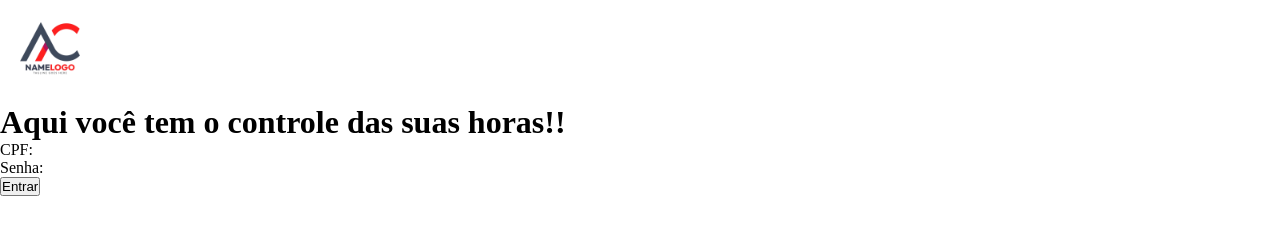
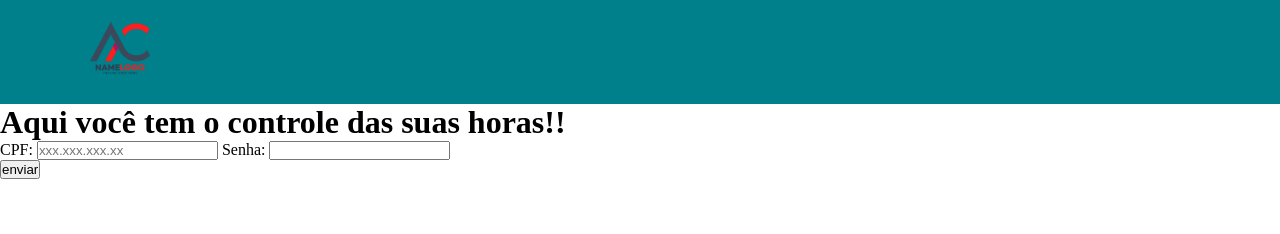
Before and after one commit to milenyv/P.I-senac, a plain HTML site: page index.html in a window 1280 px wide. Drawn offline with Linux system fonts and the light colour scheme.

Commit message:
Estilização

```diff
--- a/index.html
+++ b/index.html
@@ -13,11 +13,13 @@
 
     <h1>Aqui você tem o controle das suas horas!!</h1>
     <div>
-        <form>
-            <P>CPF:</P>
-            <P>Senha:</P>
-            <a href="ponto.html"><button>Entrar</button></a>
-        </form>
+        <form autocomplete="off">
+            <label for="number">CPF:</label>
+            <input type="number" id="number" name="number" required placeholder="xxx.xxx.xxx.xx" maxlength="11">
+            <label for="password">Senha:</label>
+            <input type="password" id="password" name="password" required minlength="8" maxlength="20">
+          </form>
+          <a href="ponto.html"><button type="submit">enviar</button></a>
     </div>
 
 </body>
--- a/style.css
+++ b/style.css
@@ -6,4 +6,11 @@
 #logo{
     width: 219x;
     height: 100px;
+    margin-left: 70px;
 }
+
+header{
+    width: 1680;
+    height: 108;
+    background-color:rgba(0, 128, 139, 1) ;
+}
--- a/style1.css
+++ b/style1.css
@@ -6,4 +6,11 @@
 #logo{
     width: 219x;
     height: 100px;
+    margin-left: 70px;
 }
+
+header{
+    width: 1680;
+    height: 108;
+    background-color:rgba(0, 128, 139, 1) ;
+}
```
Also changed, not shown: ponto.html (+1 -1 lines).
